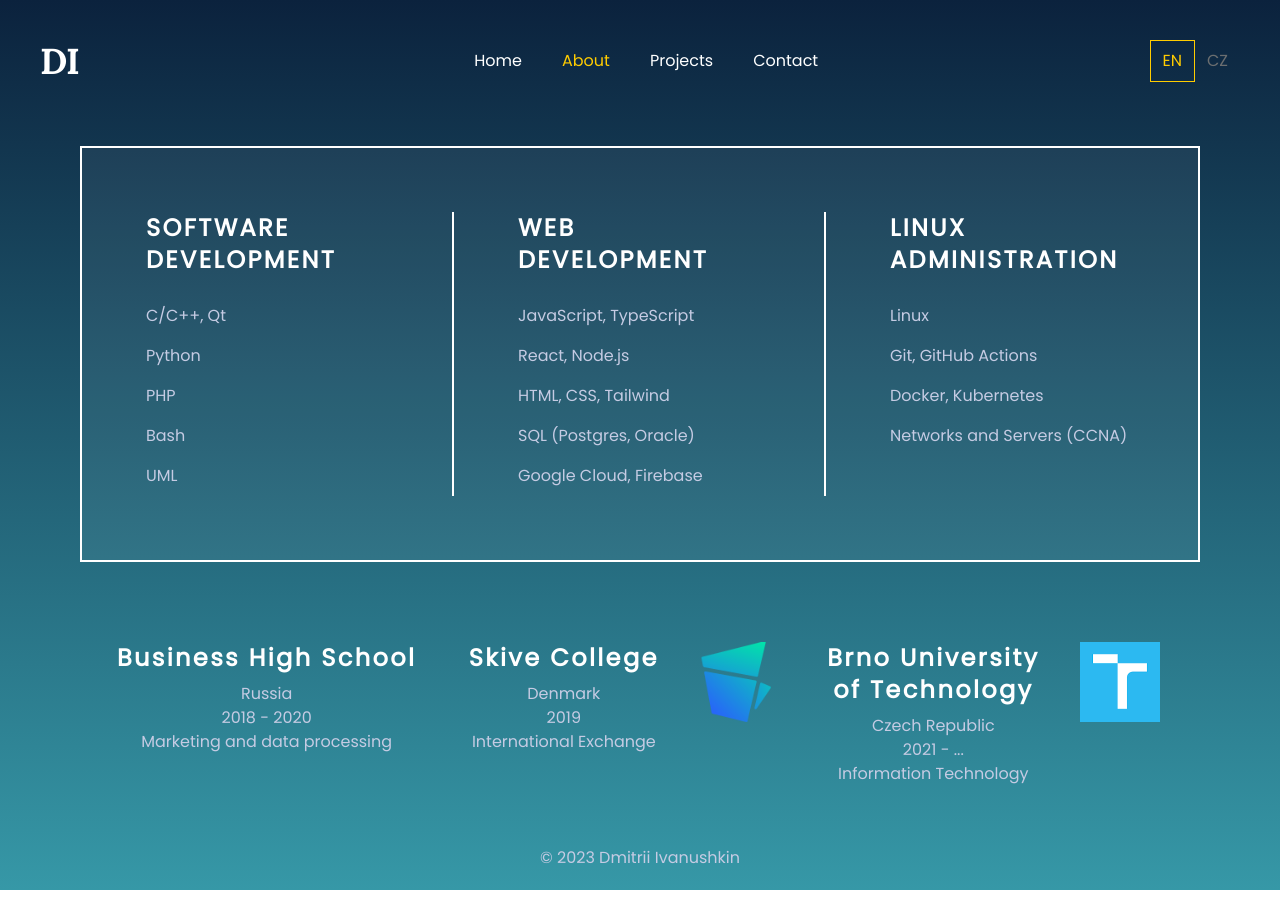
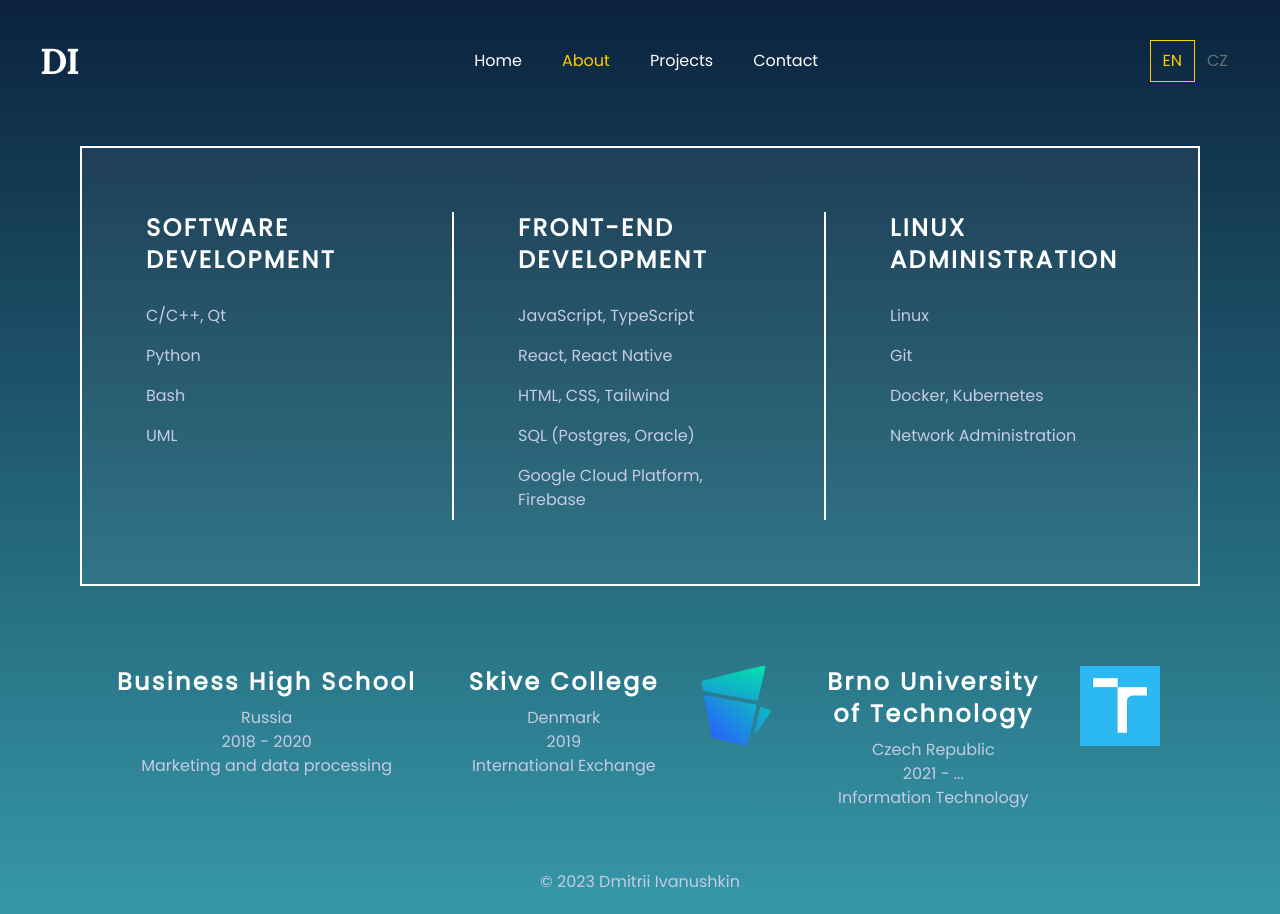
Before and after one commit to lasjdhu/web-page, a React (Create React App) app: page /about in a window 1280 px wide. Before the commit the page ends 890 px from the top, so only its background shows below. Built offline with nearby package versions, Linux system fonts and the light colour scheme.

Commit message:
docs: fix skills

```diff
--- a/src/components/pages/About.jsx
+++ b/src/components/pages/About.jsx
@@ -18,7 +18,7 @@ function About() {
                     <List props={soft}/>
                 </div>
                 <div className="lg:w-1/3 lg:border-r-2 border-white m-16 lg:mx-0 lg:px-16 px-0">
-                    <h2 className="text-2xl text-white font-bold tracking-widest">WEB</h2>
+                    <h2 className="text-2xl text-white font-bold tracking-widest">FRONT-END</h2>
                     <h2 className="text-2xl text-white font-bold mb-5 tracking-widest">DEVELOPMENT</h2>
                     <List props={web} />
                 </div>
--- a/src/data/skills.js
+++ b/src/data/skills.js
@@ -6,12 +6,9 @@ export const soft = [{
     name: 'Python'
   }, {
     id: 2,
-    name: 'PHP'
+    name: 'Bash'
   }, {
     id: 3,
-    name: 'Bash'
-  }, {
-    id: 4,
     name: 'UML'
 }];
 
@@ -20,7 +17,7 @@ export const web = [{
     name: 'JavaScript, TypeScript'
   }, {
     id: 1,
-    name: 'React, Node.js'
+    name: 'React, React Native'
   }, {
     id: 2,
     name: 'HTML, CSS, Tailwind'
@@ -29,7 +26,7 @@ export const web = [{
     name: 'SQL (Postgres, Oracle)'
   }, {
     id: 4,
-    name: 'Google Cloud, Firebase'
+    name: 'Google Cloud Platform, Firebase'
 }];
 
 export const admin = [{
@@ -37,11 +34,11 @@ export const admin = [{
     name: 'Linux'
   }, {
     id: 1,
-    name: 'Git, GitHub Actions'
+    name: 'Git'
   }, {
     id: 2,
     name: 'Docker, Kubernetes'
   }, {
     id: 3,
-    name: 'Networks and Servers (CCNA)'
+    name: 'Network Administration'
 }];
```
